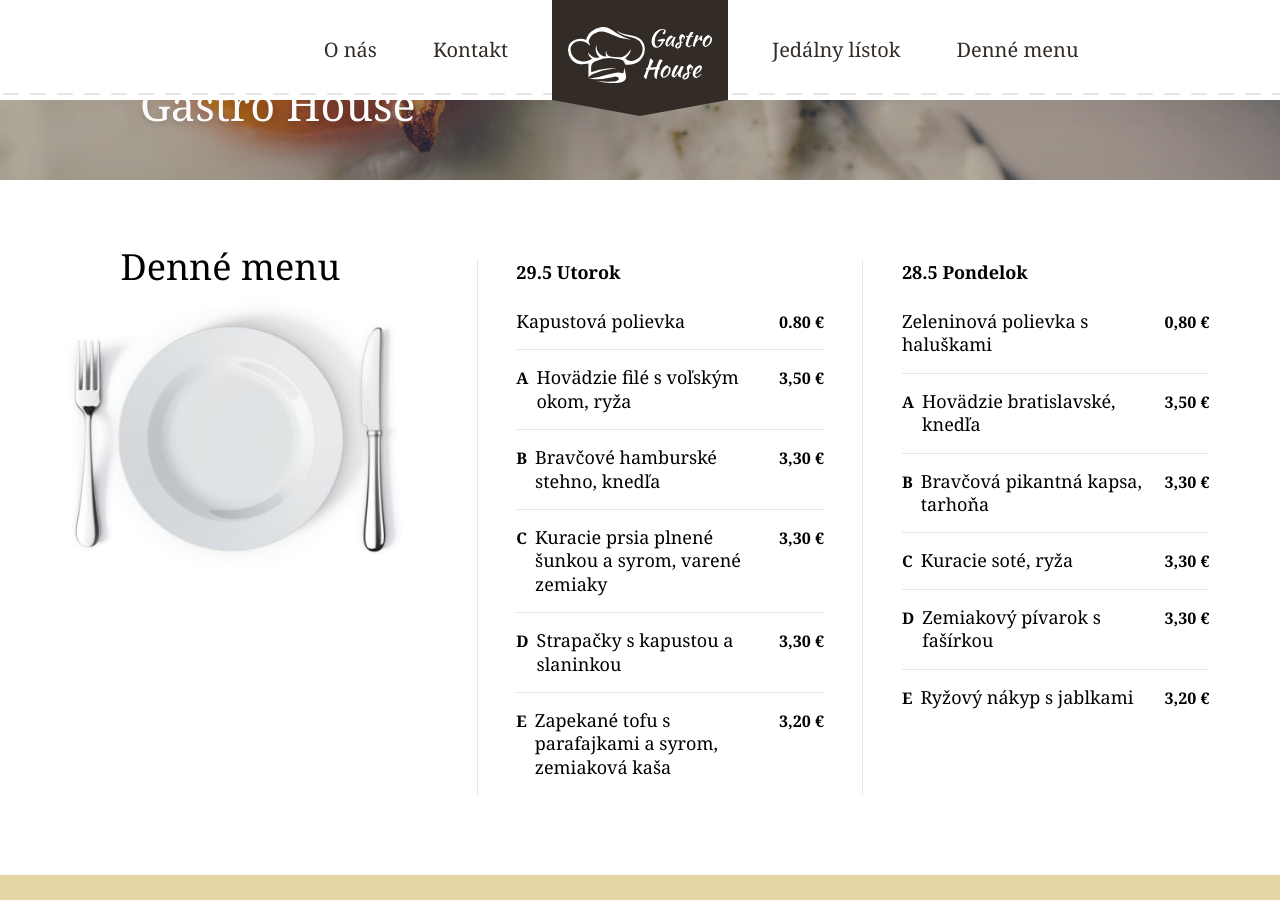
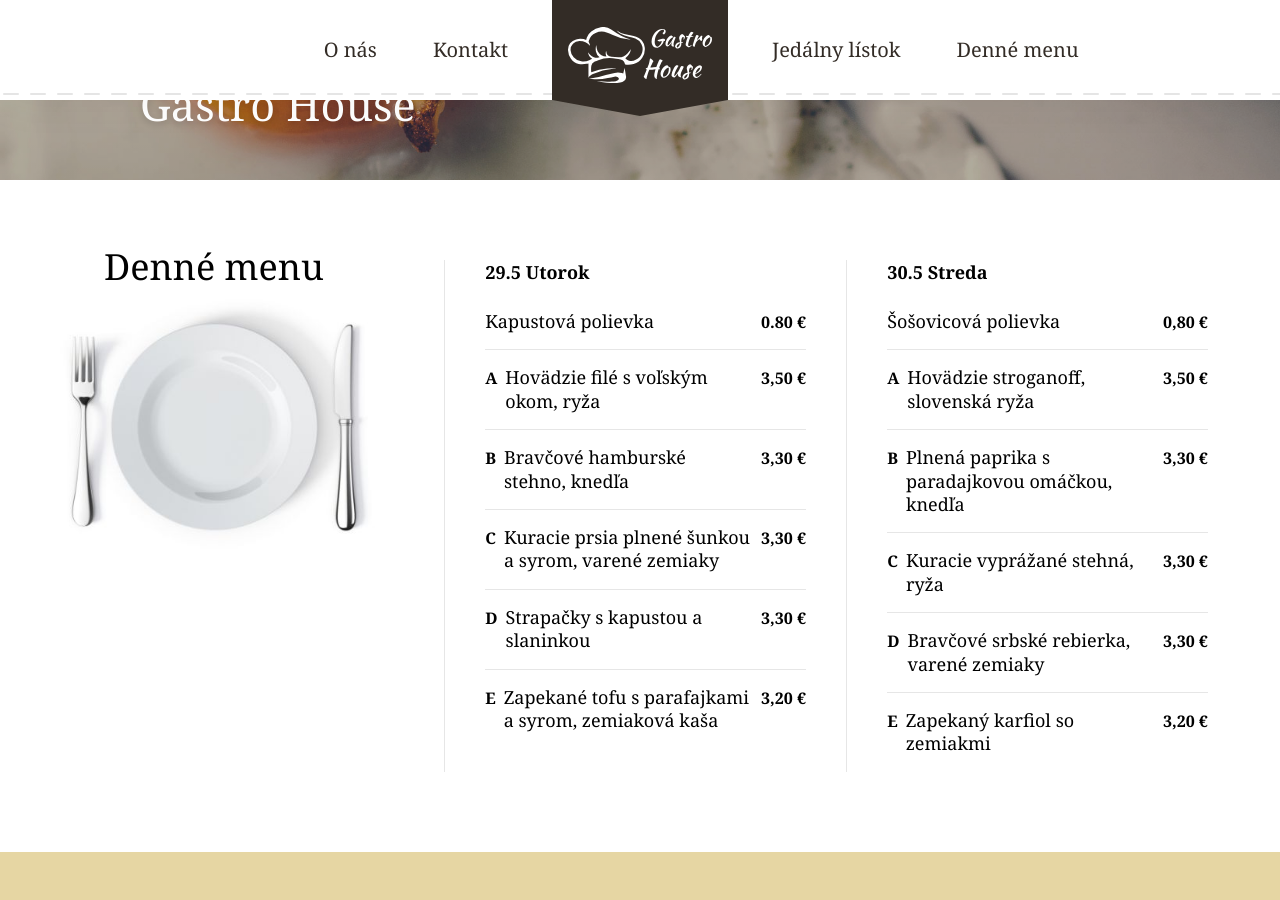
Before and after one commit to gastrohouse/web, a Jekyll site: the page built from _pages/home.html, in a window 1280 px wide and 900 px high, scrolled down 550 px. Built offline with Jekyll 4.4.1, drawn with Linux system fonts in a browser that asks for light colours.

Commit message:
Update from Forestry.io - _pages/home.html

```diff
--- a/_pages/home.html
+++ b/_pages/home.html
@@ -22,24 +22,24 @@ menu:
     mark: E
     price: '3,20'
 - food:
-  - title: Zeleninová polievka s haluškami
+  - title: "Šošovicová polievka "
     price: 0,80
-  - title: Hovädzie bratislavské, knedľa
+  - title: Hovädzie stroganoff, slovenská ryža
     mark: A
     price: '3,50'
-  - title: 'Bravčová pikantná kapsa, tarhoňa '
+  - title: Plnená paprika s paradajkovou omáčkou, knedľa
     mark: B
     price: '3,30'
-  - title: Kuracie soté, ryža
+  - title: Kuracie vyprážané stehná, ryža
     mark: C
     price: '3,30'
   - mark: D
     price: '3,30'
-    title: Zemiakový pívarok s fašírkou
-  - title: Ryžový nákyp s jablkami
+    title: Bravčové srbské rebierka, varené zemiaky
+  - title: Zapekaný karfiol so zemiakmi
     mark: E
     price: '3,20'
-  day: 28.5 Pondelok
+  day: 30.5 Streda
 intro:
   title: Gastro House
   perex: ''
```
